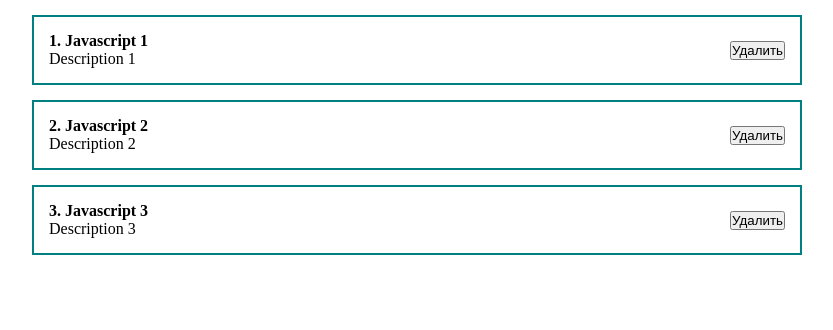
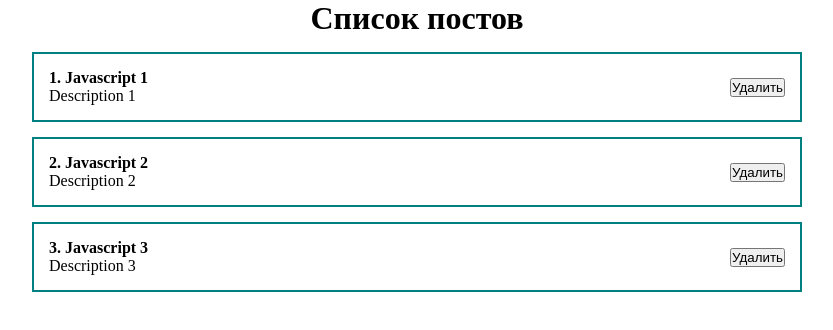
Before and after one commit to Dmitriifd/react-fundament, a React (Create React App) app: page / in a window 1280 px wide. Shown: the top 330 px of the page, without its empty margins (223-1056 px from the left). Built offline with nearby package versions, Linux system fonts and the light colour scheme.

Commit message:
работа со списками преобразование массива объектов в массив react элементов

```diff
--- a/src/App.js
+++ b/src/App.js
@@ -1,13 +1,18 @@
 import './styles/App.css';
 
-import { PostItem } from './components/PostItem';
+import { useState } from 'react';
+import PostList from './components/PostList';
 
 function App() {
+    const [posts, setPost] = useState([
+        { id: 1, title: 'Javascript 1', body: 'Description 1' },
+        { id: 2, title: 'Javascript 2', body: 'Description 2' },
+        { id: 3, title: 'Javascript 3', body: 'Description 3' },
+    ])
+
 	return (
 		<div className='App'>
-			<PostItem post={{id:1, title: 'Javascript 1', body: 'Description 1'}}/>
-			<PostItem post={{id:2, title: 'Javascript 2', body: 'Description 2'}}/>
-			<PostItem post={{id:3, title: 'Javascript 3', body: 'Description 3'}}/>
+           <PostList posts={posts} title={'Список постов'}/>
 		</div>
 	);
 }
--- /dev/null
+++ b/src/components/PostList.jsx
@@ -0,0 +1,16 @@
+import React from 'react';
+import { PostItem } from './PostItem';
+
+const PostList = ({ posts, title }) => {
+	return (
+		<div>
+			<h1 style={{ textAlign: 'center' }}>{title}</h1>
+			{/* key={index}  Индекс использовать не рекомендуется, поскольку при удалении и добавлении элемента индексы меняются, а ключ всегда должен быть статитчным и уникальным , ключи позволяют перерисовывать не весь список а только те элементы которые изменились*/}
+			{posts.map((post) => (
+				<PostItem post={post} key={post.id} />
+			))}
+		</div>
+	);
+};
+
+export default PostList;
```
